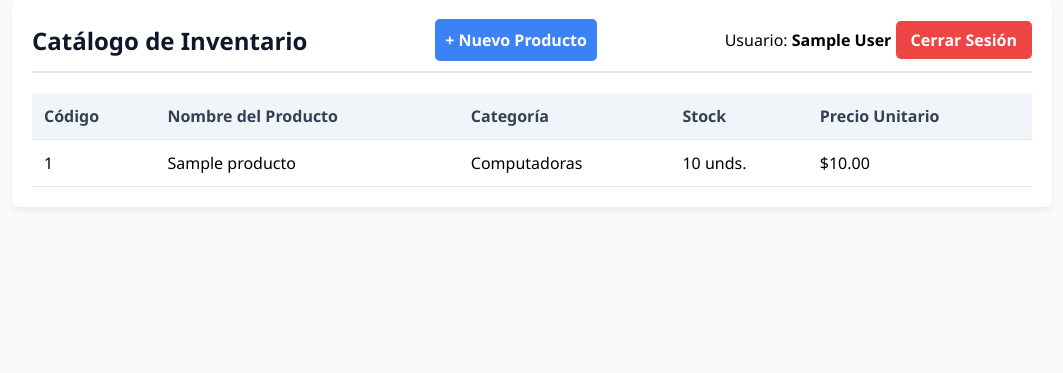
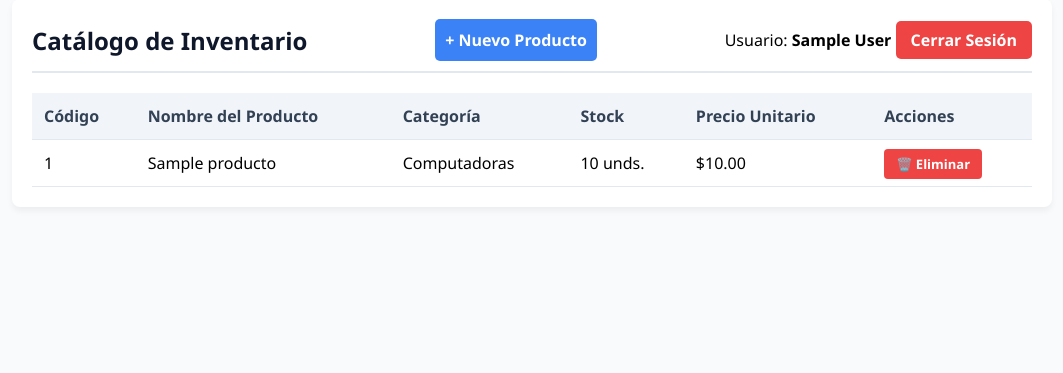
Before and after one commit to 4995403-ops/sistema_iventario_venta, a PHP site: page /inventario.php in a window 1280 px wide. Shown: the part 29-402 px from the top of the page, without its empty margins (108-1171 px from the left). Run offline with PHP 8.4, Linux system fonts and the light colour scheme; the visitor is signed in with stand-in values (Sample User, id 1); data comes from the database, SQL or seed files in the repository; tables that the repository leaves empty hold one stand-in row (values such as "Sample post").

Commit message:
Agregada funcionalidad DELETE dinámica y confirmación JavaScript

```diff
--- a/inventario.php
+++ b/inventario.php
@@ -85,6 +85,20 @@ $resultado = $conn->query($sql);
             color: #dc2626;
             font-weight: bold;
         }
+
+        /* ¡NUEVO CSS: Estilo para el botón de eliminar! */
+        .btn-eliminar {
+            background-color: #ef4444;
+            color: white;
+            padding: 6px 12px;
+            text-decoration: none;
+            border-radius: 4px;
+            font-size: 13px;
+            font-weight: bold;
+        }
+        .btn-eliminar:hover {
+            background-color: #b91c1c;
+        }
     </style>
 </head>
 <body>
@@ -109,7 +123,7 @@ $resultado = $conn->query($sql);
                 <th>Categoría</th>
                 <th>Stock</th>
                 <th>Precio Unitario</th>
-            </tr>
+                <th>Acciones</th> </tr>
         </thead>
         <tbody>
         <?php
@@ -126,14 +140,21 @@ $resultado = $conn->query($sql);
                     <td> <?php echo $fila['nombre_categoria']; ?> </td>
                     <td class="<?php echo $claseStock; ?>"> <?php echo $fila['stock']; ?> unds. </td>
                     <td> $<?php echo number_format($fila['precio'], 2); ?> </td>
+
+                    <td>
+                        <a href="eliminar_producto.php?id=<?php echo $fila['id']; ?>"
+                           class="btn-eliminar"
+                           onclick="return confirm('¿Estás absolutamente seguro de eliminar el producto: <?php echo $fila['nombre_producto']; ?>?');">
+                           🗑️ Eliminar
+                        </a>
+                    </td>
                 </tr>
                 <?php
             } // Fin del bucle while
         } else {
             ?>
             <tr>
-                <td colspan="5" style="text-align:center;">No hay productos registrados en el sistema.</td>
-            </tr>
+                <td colspan="6" style="text-align:center;">No hay productos registrados en el sistema.</td> </tr>
             <?php
         }
         ?>
```
Also changed, not shown: eliminar_producto.php (added, +44 -0 lines).
